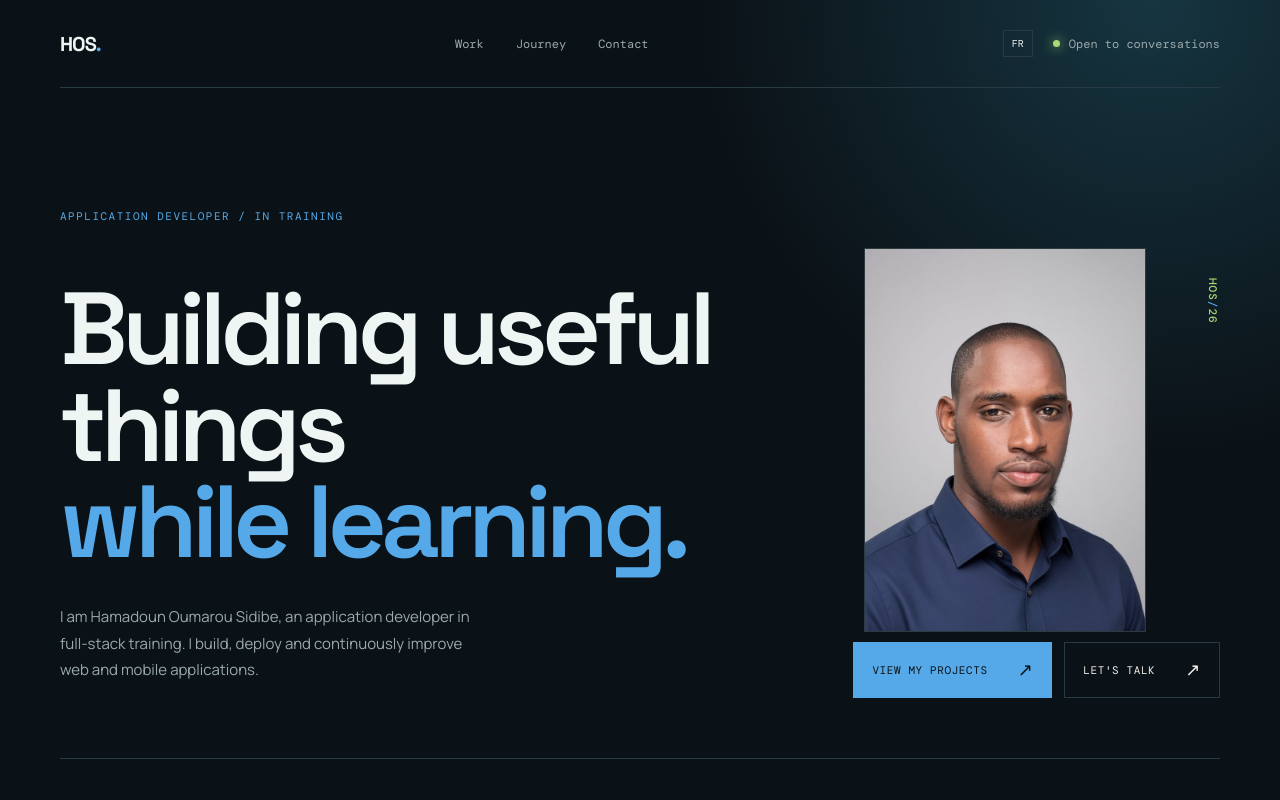
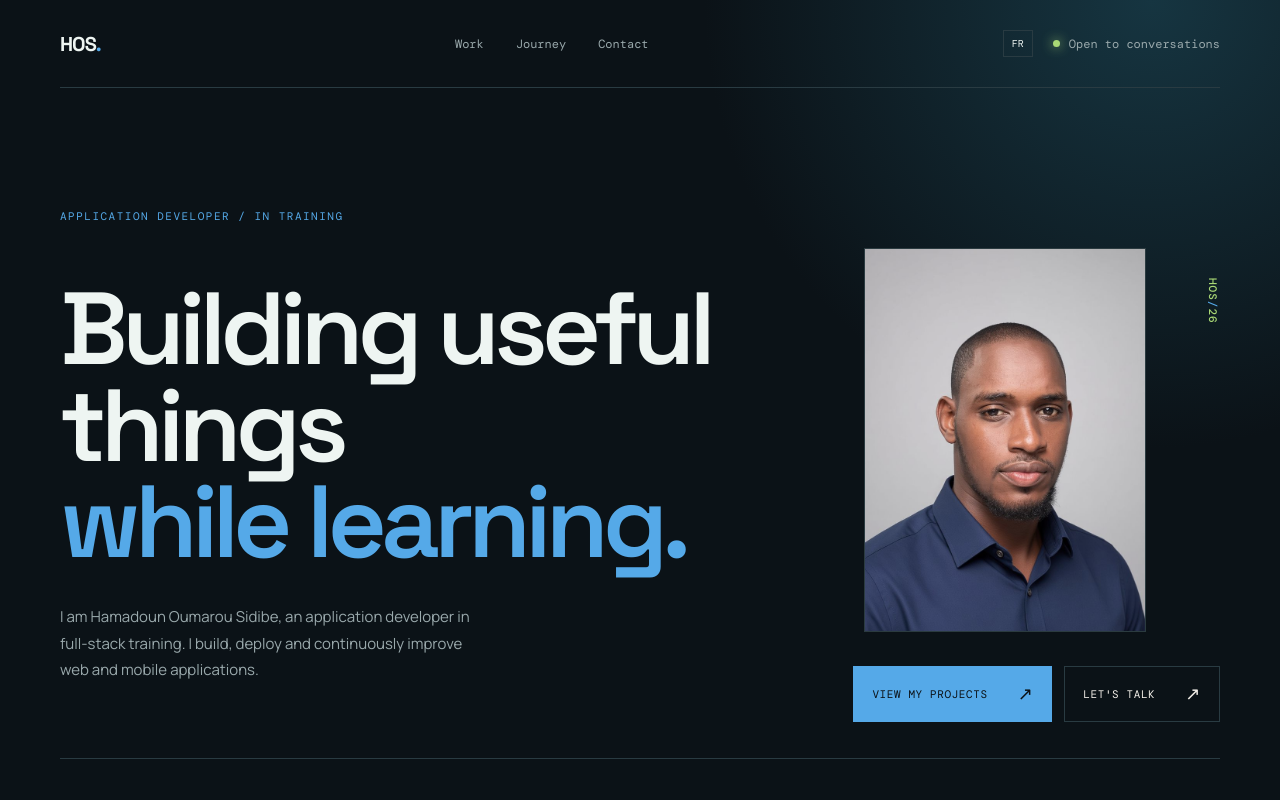
Before and after one commit to rwandadream/MYportefoli, a React (Vite) app: page / in a window 1280 px wide. Shown: the top 800 px of the page. Built offline with nearby package versions, Linux system fonts and the light colour scheme.

Commit message:
Polish responsive hero spacing

```diff
--- a/src/App.css
+++ b/src/App.css
@@ -589,6 +589,7 @@ footer {
 @media (min-width: 1025px) {
   .hero-mark { top: 190px; }
   .hero-image-wrap { top: 160px; }
+  .hero-actions { transform: translateY(24px); }
 }
 
 /* ═══════════════════════════════════════
--- a/src/index.css
+++ b/src/index.css
@@ -8,5 +8,5 @@
 }
 * { box-sizing: border-box; }
 html { scroll-behavior: smooth; }
-body { margin: 0; min-width: 320px; }
+body { margin: 0; }
 a { color: inherit; text-decoration: none; }
```
